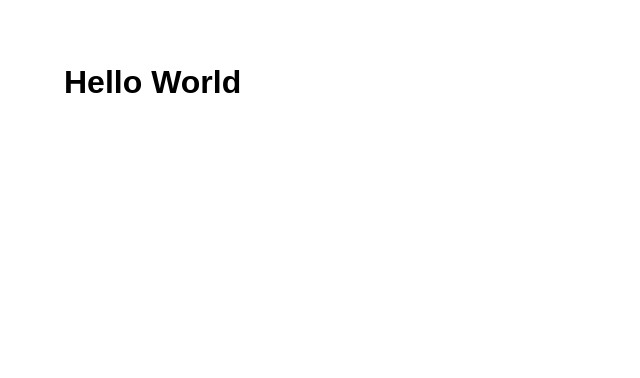
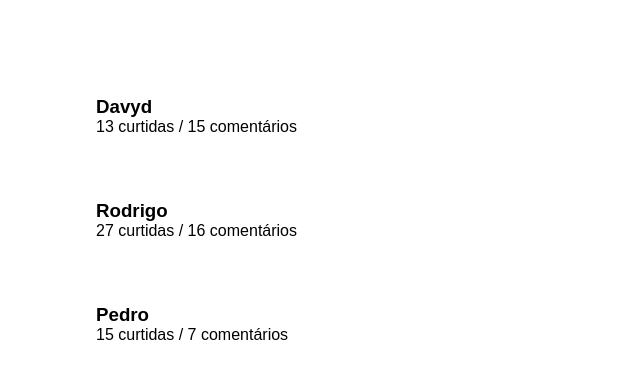
Before and after one commit to DavyddBF/react-curso, a React (Create React App) app in the folder listas/: page / in a window 1280 px wide. Shown: the top 378 px of the page, without its empty margins (0-640 px from the left). Built offline with nearby package versions, Linux system fonts and the light colour scheme.

Commit message:
Mostrando listas na tela

```diff
--- a/listas/src/App.js
+++ b/listas/src/App.js
@@ -4,15 +4,28 @@ import './App.css';
 class App extends Component {
   constructor(props) {
     super(props);
-    this.state = [
-      {}
-    ]
+    this.state = {
+      feed: [
+        { id: 1, username: 'Davyd', curtida: 13, comentario: 15 },
+        { id: 2, username: 'Rodrigo', curtida: 27, comentario: 16 },
+        { id: 3, username: 'Pedro', curtida: 15, comentario: 7 }
+      ]
+    }
   }
 
   render() {
     return (
       <div>
-        <h1>Hello World</h1>
+        {
+          this.state.feed.map(item => {
+            return (
+              <div key={item.id}>
+                <h3>{ item.username }</h3>
+                <a>{item.curtida} curtidas / {item.comentario} comentários</a>
+              </div>
+            );
+          })
+        }
       </div>
     );
   }
```
